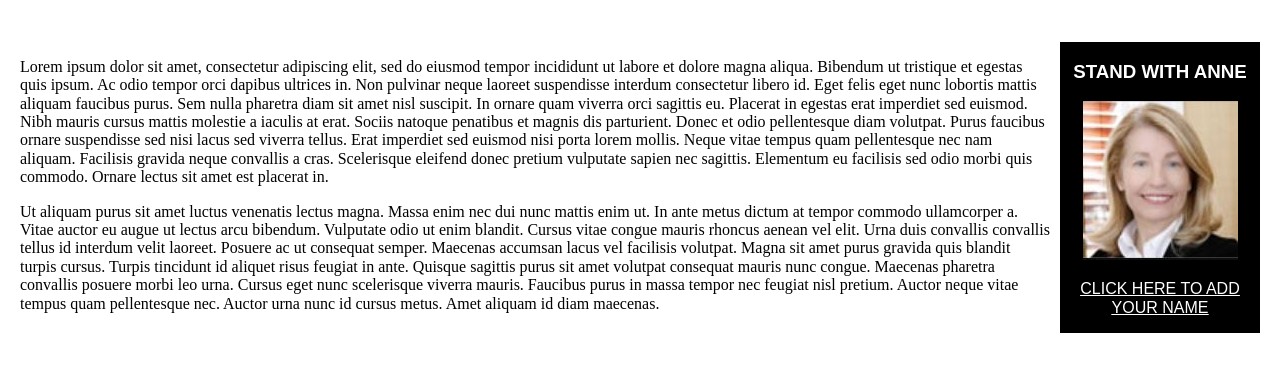
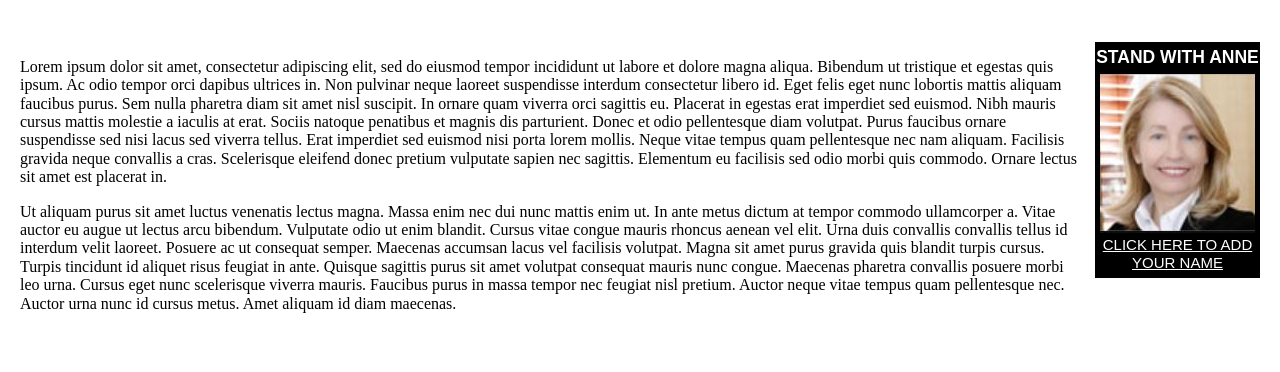
Before and after one commit to roxanne-m/mission-wired-campaign, a website: page index.html in a window 1280 px wide. Shown: the part 114-486 px from the top of the page. Drawn offline with nearby package versions, Linux system fonts and the light colour scheme.

Commit message:
fixed width of callout box

```diff
--- a/index.html
+++ b/index.html
@@ -30,17 +30,16 @@
           <!-- Callout Box Anne -->
           <div class="callout-right">
             <h3>STAND WITH ANNE</h3>
-            <p>
+            <p class="image">
               <img src="images/mw-anne.JPG" alt="A photo of Anne smiling." />
             </p>
 
-            <p>
+            <p class="link">
               <a href="http://www.annelewisllc.com/" target="_blank"
-                ><u>CLICK HERE TO ADD YOUR NAME</u></a
+                >CLICK HERE TO ADD YOUR NAME</a
               >
             </p>
           </div>
-
           <!-- First paragraph -->
           <p>
             Lorem ipsum dolor sit amet, consectetur adipiscing elit, sed do
--- a/style.css
+++ b/style.css
@@ -9,17 +9,42 @@ header {
   margin: 25px;
 }
 
+/* Callout Box Outer Styling */
 .callout-right {
   float: right;
-  width: 200px;
+  width: 165px;
   margin-left: 10px;
   margin-right: 0;
-  font-family: Arial, Helvetica, sans-serif;
+  font-family: sans-serif;
+  font-size: 15px;
   text-align: center;
   background-color: black;
   color: white;
 }
 
+/******************************/
+/* CALLOUT BOX INNER STYLING */
+
+/* Link styling in callout box */
+.link {
+  margin: 0px 0px 7px 0px;
+}
+
+/* Header 3 "STAND WITH ANNE" */
+h3 {
+  margin-top: 5px;
+  margin-bottom: 7px;
+}
+
+/* Image styling */
+.image {
+  margin-top: 0px;
+  margin-bottom: 0px;
+}
+
+/***************************/
+
+/* Flex displays */
 .group {
   display: flex;
   flex-direction: row;
@@ -31,7 +56,7 @@ header {
   padding: 0;
 }
 
-/* Link colors */
+/* Link colors remain same white color due to dim contrast when link is visited*/
 a:visited,
 a:link {
   color: white;
```
